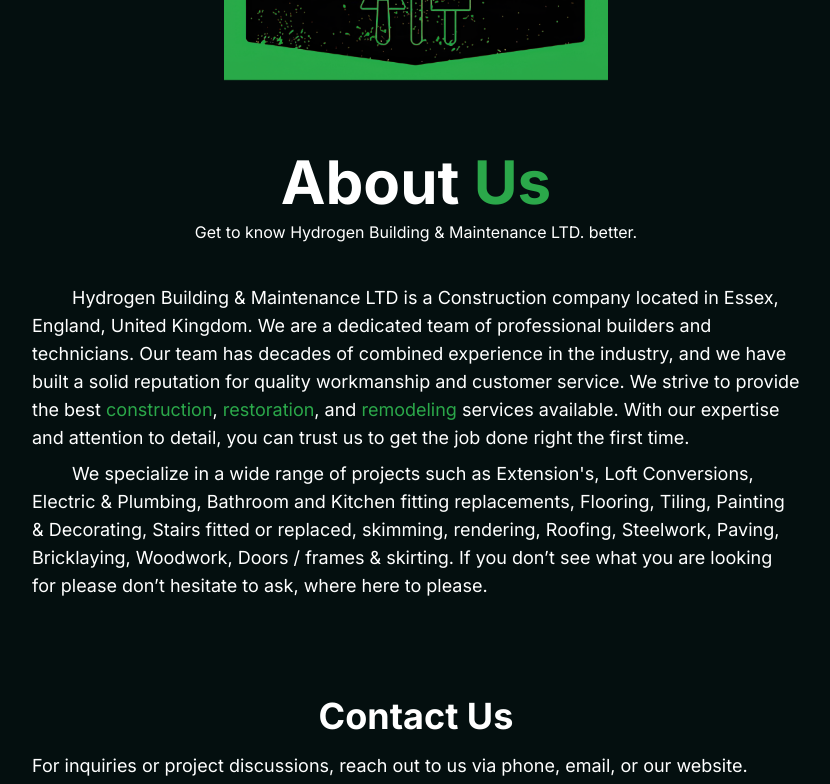
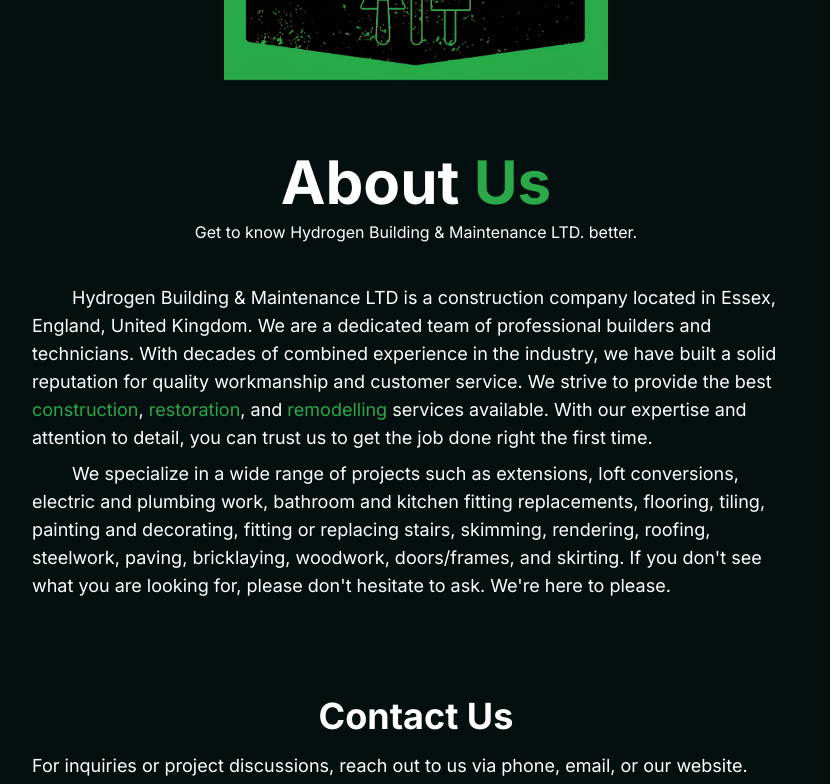
Before and after one commit to iakhanuk/hbmconstructions, a Next.js app: page /about in a window 1280 px wide. Shown: the part 392-1176 px from the top of the page, without its empty margins (224-1054 px from the left). Built offline with nearby package versions, Linux system fonts and the light colour scheme; no server answers.

Commit message:
fix spelling errors

```diff
--- a/src/app/about/page.tsx
+++ b/src/app/about/page.tsx
@@ -33,26 +33,25 @@
         <br />
         <div className="text-lg mt-4 flex flex-col gap-2 max-w-3xl text-pretty">
           <p className="indent-10">
-            Hydrogen Building & Maintenance LTD is a Construction company
+            Hydrogen Building & Maintenance LTD is a construction company
             located in Essex, England, United Kingdom. We are a dedicated team
-            of professional builders and technicians. Our team has decades of
-            combined experience in the industry, and we have built a solid
-            reputation for quality workmanship and customer service. We strive
-            to provide the best{" "}
-            <span className="text-primary">construction</span>,{" "}
+            of professional builders and technicians. With decades of combined
+            experience in the industry, we have built a solid reputation for
+            quality workmanship and customer service. We strive to provide the
+            best <span className="text-primary">construction</span>,{" "}
             <span className="text-primary">restoration</span>, and{" "}
-            <span className="text-primary">remodeling </span>
+            <span className="text-primary">remodelling </span>
             services available. With our expertise and attention to detail, you
             can trust us to get the job done right the first time.
           </p>
           <p className="indent-10">
-            We specialize in a wide range of projects such as Extension's, Loft
-            Conversions, Electric & Plumbing, Bathroom and Kitchen
-            fitting replacements, Flooring, Tiling, Painting & Decorating,
-            Stairs fitted or replaced, skimming, rendering, Roofing, Steelwork,
-            Paving, Bricklaying, Woodwork, Doors / frames & skirting. If you
-            don’t see what you are looking for please don’t hesitate to ask,
-            where here to please.
+            We specialize in a wide range of projects such as extensions, loft
+            conversions, electric and plumbing work, bathroom and kitchen
+            fitting replacements, flooring, tiling, painting and decorating,
+            fitting or replacing stairs, skimming, rendering, roofing,
+            steelwork, paving, bricklaying, woodwork, doors/frames, and
+            skirting. If you don't see what you are looking for, please don't
+          hesitate to ask. We're here to please.
           </p>
         </div>
       </div>
--- a/src/app/page.tsx
+++ b/src/app/page.tsx
@@ -118,7 +118,7 @@
           </h2>
 
           <h3 className="text-center text-lg text-gray-200 max-w-sm md:max-w-lg lg:max-w-full px-2">
-            HBM us here to help you with your construction and maintenance needs. Get in touch with us today.
+            HBM is here to help you with your construction and maintenance needs. Get in touch with us today.
           </h3>
         </div>
 
```
